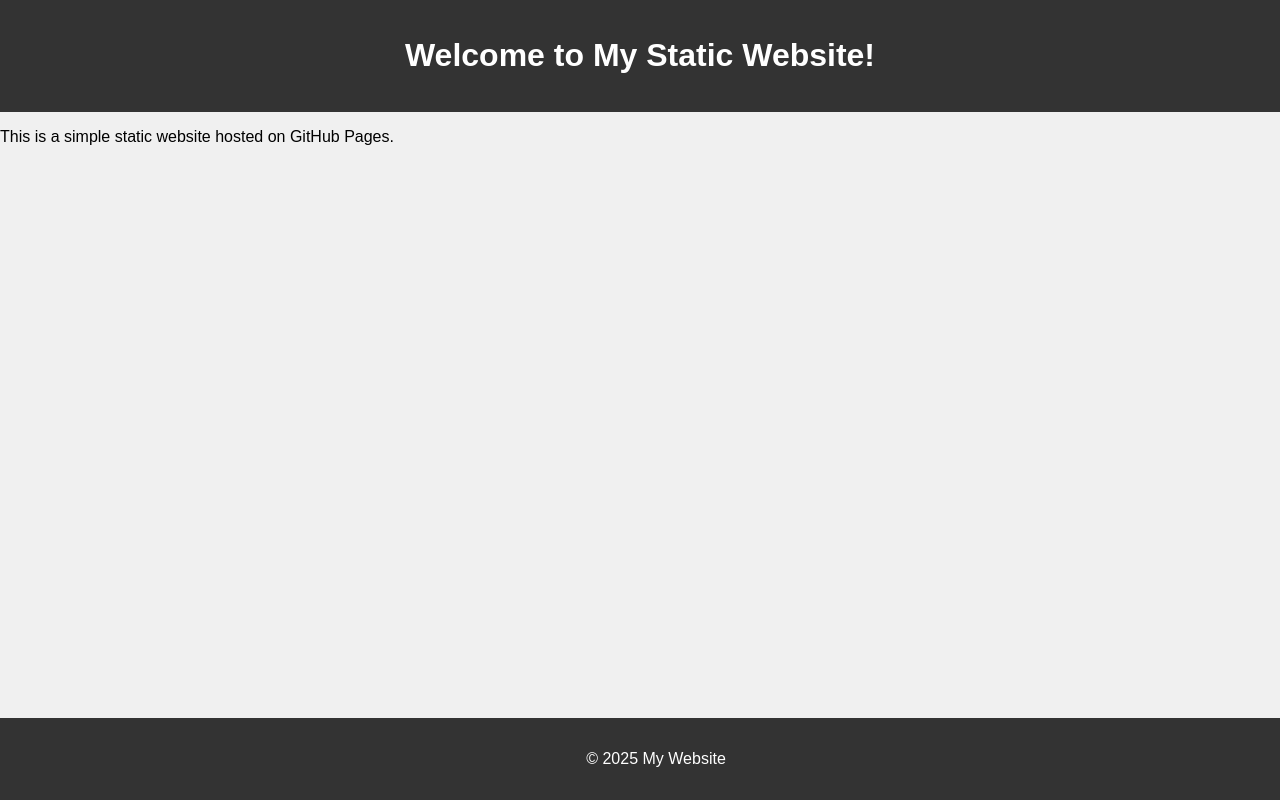
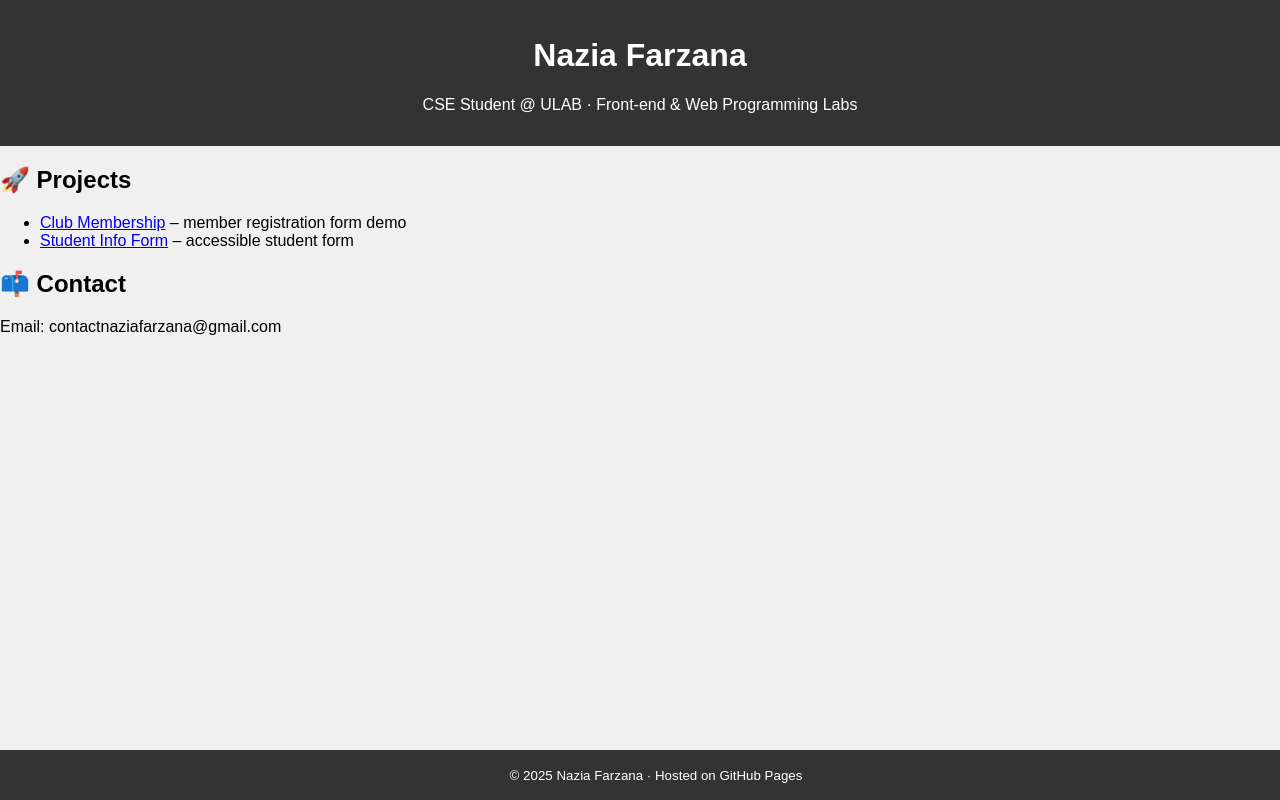
Before and after one commit to contactnaziafarzana-code/my-website, a plain HTML site: page index.html in a window 1280 px wide. Drawn offline with Linux system fonts and the light colour scheme.

Commit message:
Update index.html

```diff
--- a/index.html
+++ b/index.html
@@ -1,20 +1,34 @@
-<!DOCTYPE html>
+<!doctype html>
 <html lang="en">
 <head>
   <meta charset="UTF-8">
   <meta name="viewport" content="width=device-width, initial-scale=1.0">
-    <title>My Static Website</title>
+  <title>Nazia Farzana | Portfolio</title>
   <link rel="stylesheet" href="style.css">
 </head>
 <body>
   <header>
-        <h1>Welcome to My Static Website!</h1>
+    <h1>Nazia Farzana</h1>
+    <p>CSE Student @ ULAB · Front-end & Web Programming Labs</p>
   </header>
+
   <main>
-        <p>This is a simple static website hosted on GitHub Pages.</p>
+    <section id="projects">
+      <h2>🚀 Projects</h2>
+      <ul>
+        <li><a href="https://github.com/contactnaziafarzana-code/Club-membership">Club Membership</a> – member registration form demo</li>
+        <li><a href="https://github.com/contactnaziafarzana-code/student-info-form">Student Info Form</a> – accessible student form</li>
+      </ul>
+    </section>
+
+    <section id="contact">
+      <h2>📫 Contact</h2>
+      <p>Email: contactnaziafarzana@gmail.com</p>
+    </section>
   </main>
+
   <footer>
-        <p>&copy; 2025 My Website</p>
+    <small>© 2025 Nazia Farzana · Hosted on GitHub Pages</small>
   </footer>
 </body>
 </html>
```
Lines whose indentation alone changed are shown as unchanged.
